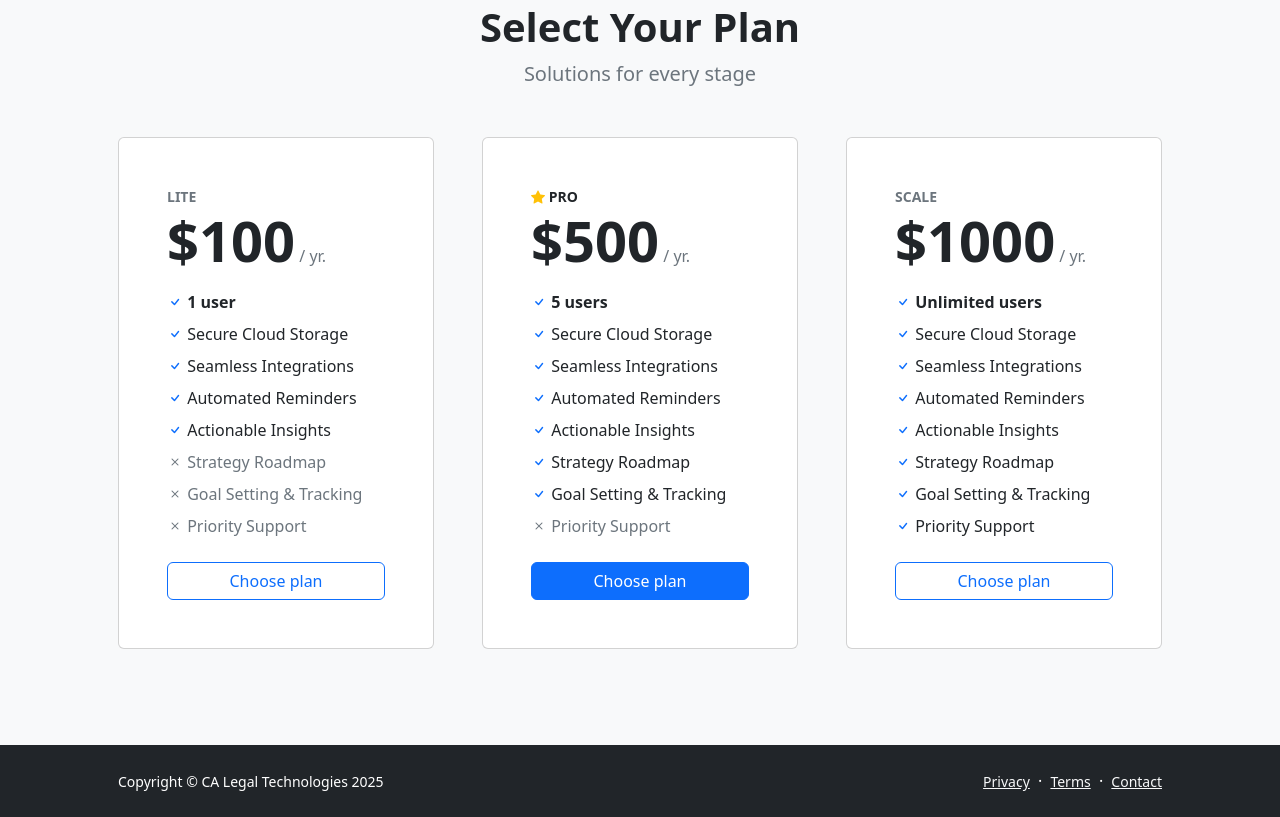
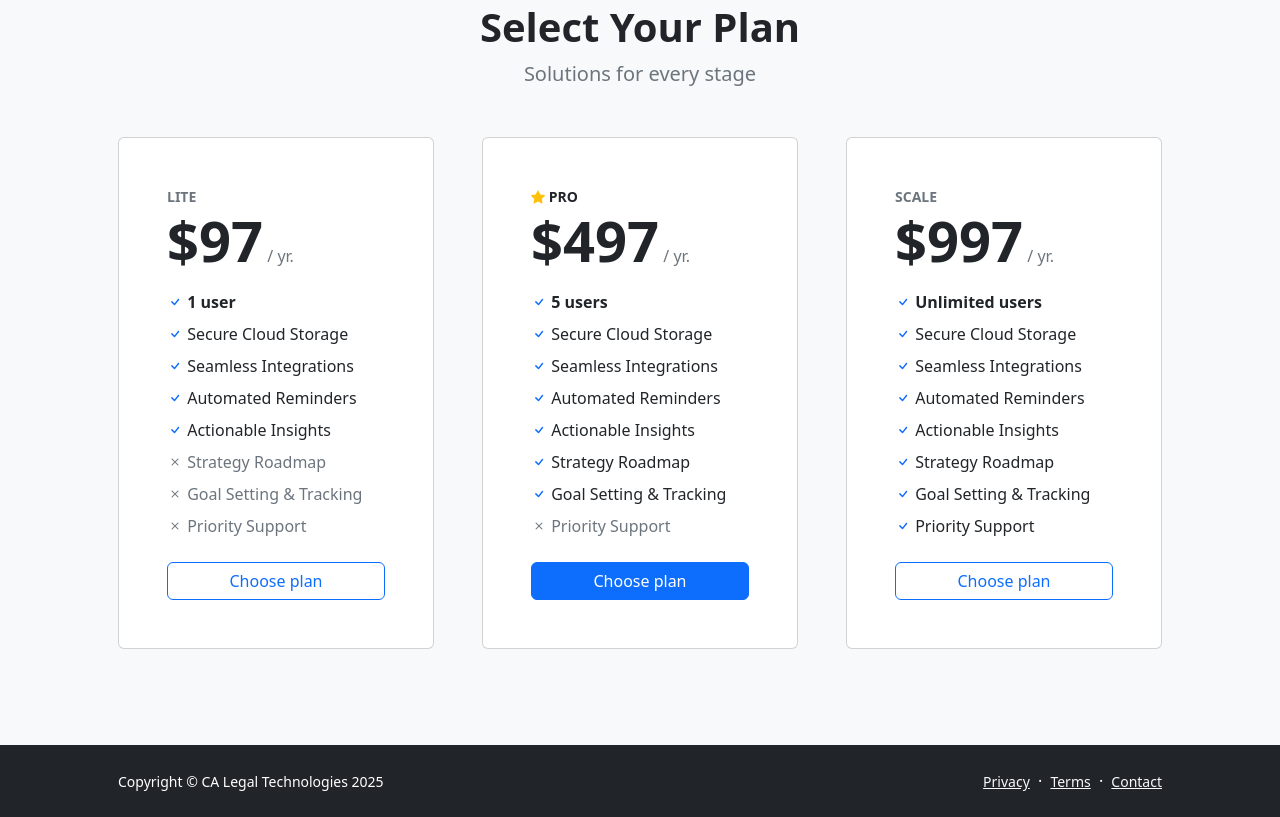
Before and after one commit to ryanleslie/legaltech, a plain HTML site: page index.html in a window 1280 px wide. Shown: the part 1328-2145 px from the top of the page. Drawn offline with nearby package versions, Linux system fonts and the light colour scheme; a script that the page names is missing.

Commit message:
Update index.html

```diff
--- a/index.html
+++ b/index.html
@@ -86,7 +86,7 @@
                                 <div class="card-body p-5">
                                     <div class="small text-uppercase fw-bold text-muted">Lite</div>
                                     <div class="mb-3">
-                                        <span class="display-4 fw-bold">$100</span>
+                                        <span class="display-4 fw-bold">$97</span>
                                         <span class="text-muted">/ yr.</span>
                                     </div>
                                     <ul class="list-unstyled mb-4">
@@ -136,7 +136,7 @@
                                         Pro
                                     </div>
                                     <div class="mb-3">
-                                        <span class="display-4 fw-bold">$500</span>
+                                        <span class="display-4 fw-bold">$497</span>
                                         <span class="text-muted">/ yr.</span>
                                     </div>
                                     <ul class="list-unstyled mb-4">
@@ -183,7 +183,7 @@
                                 <div class="card-body p-5">
                                     <div class="small text-uppercase fw-bold text-muted">Scale</div>
                                     <div class="mb-3">
-                                        <span class="display-4 fw-bold">$1000</span>
+                                        <span class="display-4 fw-bold">$997</span>
                                         <span class="text-muted">/ yr.</span>
                                     </div>
                                     <ul class="list-unstyled mb-4">
```
